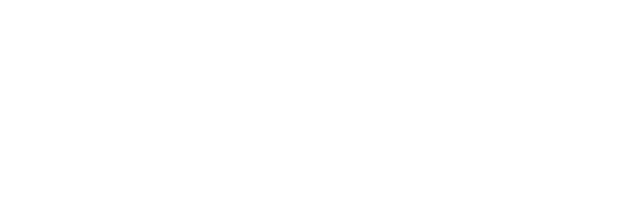
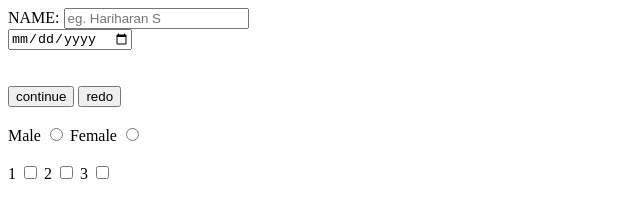
Before and after one commit to hariharans-dev/code_store, a plain HTML site: page web/practise1.html in a window 1280 px wide. Shown: the whole page, without its empty margins (0-640 px from the left). Drawn offline with Linux system fonts and the light colour scheme.

Commit message:
html form learning

```diff
--- a/web/practise1.html
+++ b/web/practise1.html
@@ -2,10 +2,24 @@
 <html>
     <head>
         <title>welcome</title>
-        <meta name="search" content="learning purpose">
     </head>
     <body>
-        <!-- <strong><em>hello</em></strong> -->
-        <!-- <p>Lorem ipsum dolor sit amet consectetur adipisicing elit. Ipsam corporis quo est dignissimos optio laborum officia deleniti reiciendis, doloribus nesciunt perspiciatis ad, repellendus sapiente molestias quisquam. Tenetur aliquid veritatis aperiam?</p> -->
+        <form >
+            NAME:  <input type="text" minlength="1" placeholder="eg. Hariharan S">
+            <br>
+            <input type="date" min="01-08-2003">
+            <br><br><br>
+            <input type="submit" value="continue">
+            <input type="reset" value="redo">
+            <br><br>
+            <label for="gender">Male</label>
+            <input type="radio" name="gender" id="name">
+            <label for="gender">Female</label>
+            <input type="radio" name="gender" id="name">
+            <br><br>
+            1 <input type="checkbox" name="books" id="books">
+            2 <input type="checkbox" name="books" id="books">
+            3 <input type="checkbox" name="books" id="books">
+        </form>
     </body>
 </html>
```
